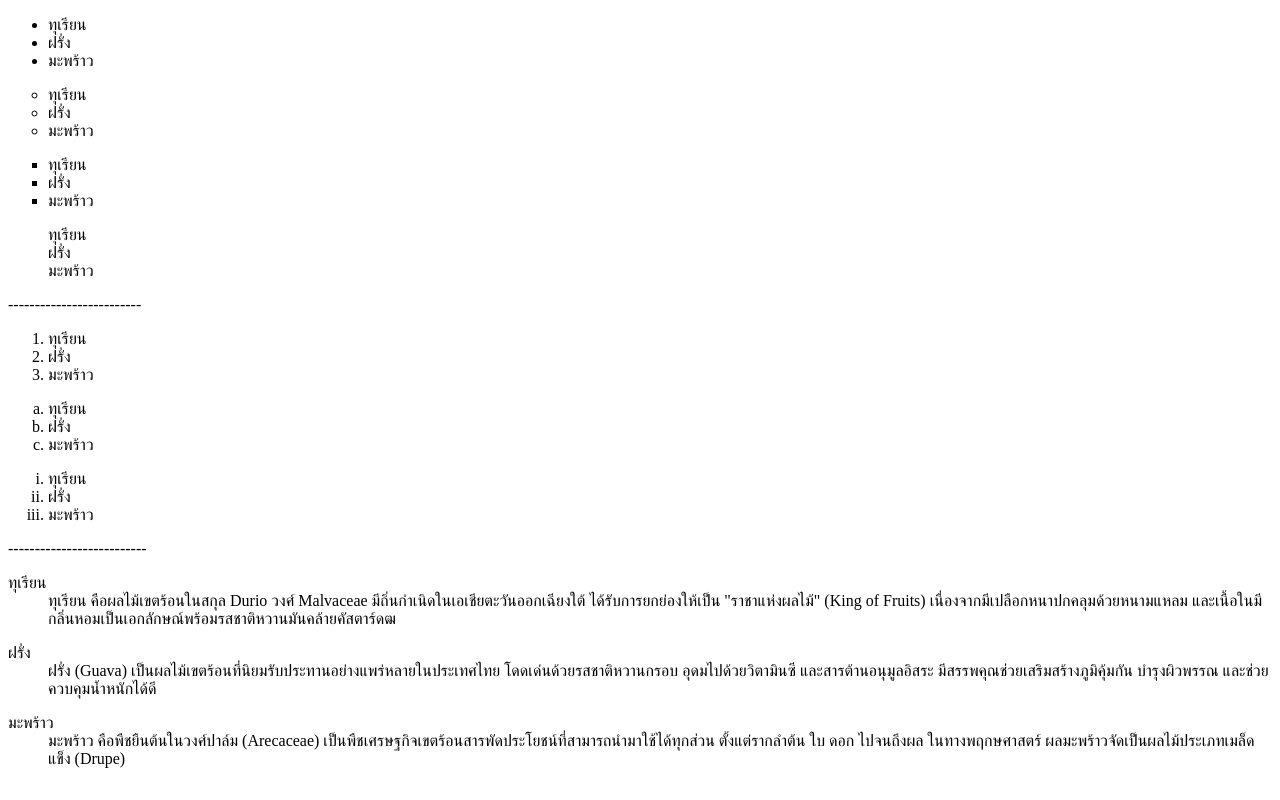
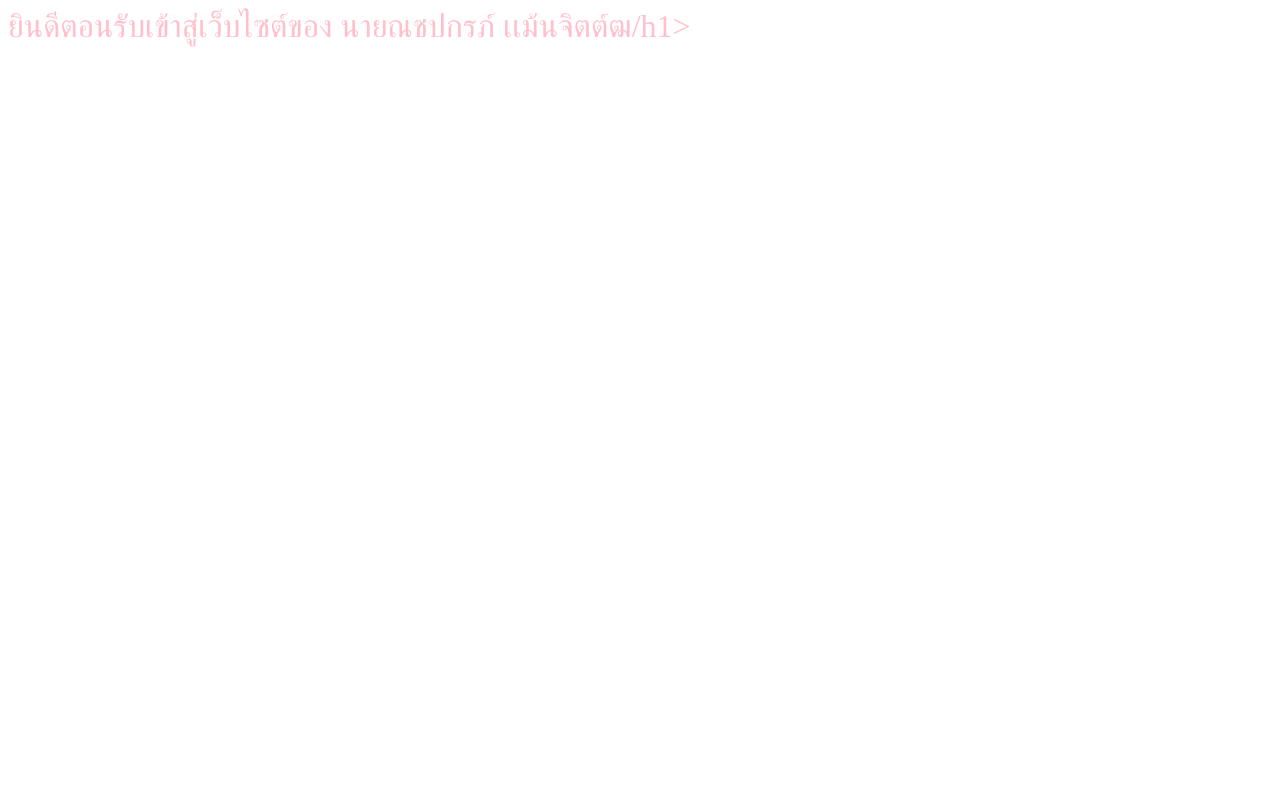
Before and after one commit to 44387-alt/nachapakorn, a plain HTML site: page index.html in a window 1280 px wide. Drawn offline with Linux system fonts and the light colour scheme.

Commit message:
Update index.html

```diff
--- a/index.html
+++ b/index.html
@@ -1,68 +1,11 @@
 <!DOCTYPE html>
 <html lang="th"
 <head>
-<title>wor 4 htmi lists</title>
+<title>ยินดีต้อนรับ</title>
 <meta charset="utf-8">
 </head>
 <body>
-<ul>
-<li>ทุเรียน</li>
-<li>ฝรั่ง</li>
-<li>มะพร้าว</li>
-</ul>
-
-
-<ul type="circle">
-<li>ทุเรียน</li>
-<li>ฝรั่ง</li>
-<li>มะพร้าว</li>
-</ul>
-
-<ul type="square">
-<li>ทุเรียน</li>
-<li>ฝรั่ง</li>
-<li>มะพร้าว</li>
-</ul>
-
-<ul type="none">
-<li>ทุเรียน</li>
-<li>ฝรั่ง</li>
-<li>มะพร้าว</li>
-</ul>
--------------------------
-<ol>
-<li>ทุเรียน</li>
-<li>ฝรั่ง</li>
-<li>มะพร้าว</li>
-</ol>
-
-<ol type="a">
-<li>ทุเรียน</li>
-<li>ฝรั่ง</li>
-<li>มะพร้าว</li>
-</ol>
-
-<ol type="i">
-<li>ทุเรียน</li>
-<li>ฝรั่ง</li>
-<li>มะพร้าว</li>
-</ol>
---------------------------
-<dl>
-<dt>ทุเรียน</dt>
-<dd>ทุเรียน  คือผลไม้เขตร้อนในสกุล Durio วงศ์ Malvaceae มีถิ่นกำเนิดในเอเชียตะวันออกเฉียงใต้ ได้รับการยกย่องให้เป็น "ราชาแห่งผลไม้" (King of Fruits) เนื่องจากมีเปลือกหนาปกคลุมด้วยหนามแหลม และเนื้อในมีกลิ่นหอมเป็นเอกลักษณ์พร้อมรสชาติหวานมันคล้ายคัสตาร์ดฒ
-</dd>
-
-<dl>
-<dt>ฝรั่ง</dt>
-<dd>ฝรั่ง (Guava) เป็นผลไม้เขตร้อนที่นิยมรับประทานอย่างแพร่หลายในประเทศไทย โดดเด่นด้วยรสชาติหวานกรอบ อุดมไปด้วยวิตามินซี และสารต้านอนุมูลอิสระ มีสรรพคุณช่วยเสริมสร้างภูมิคุ้มกัน บำรุงผิวพรรณ และช่วยควบคุมน้ำหนักได้ดี
-</dd>
-
-<dl>
-<dt>มะพร้าว</dt>
-<dd>มะพร้าว คือพืชยืนต้นในวงศ์ปาล์ม (Arecaceae) เป็นพืชเศรษฐกิจเขตร้อนสารพัดประโยชน์ที่สามารถนำมาใช้ได้ทุกส่วน ตั้งแต่รากลำต้น ใบ ดอก ไปจนถึงผล ในทางพฤกษศาสตร์ ผลมะพร้าวจัดเป็นผลไม้ประเภทเมล็ดแข็ง (Drupe)
-</dd>
-
+<hl style="color:pink; font-size: 200%; text-align: center; font-family:Corbel;">ยินดีตอนรับเข้าสู่เว็บไซต์ของ นายณชปกรภ์ เเม้นจิตต์ฒ/h1>
 
 </body>
 </html>
```
